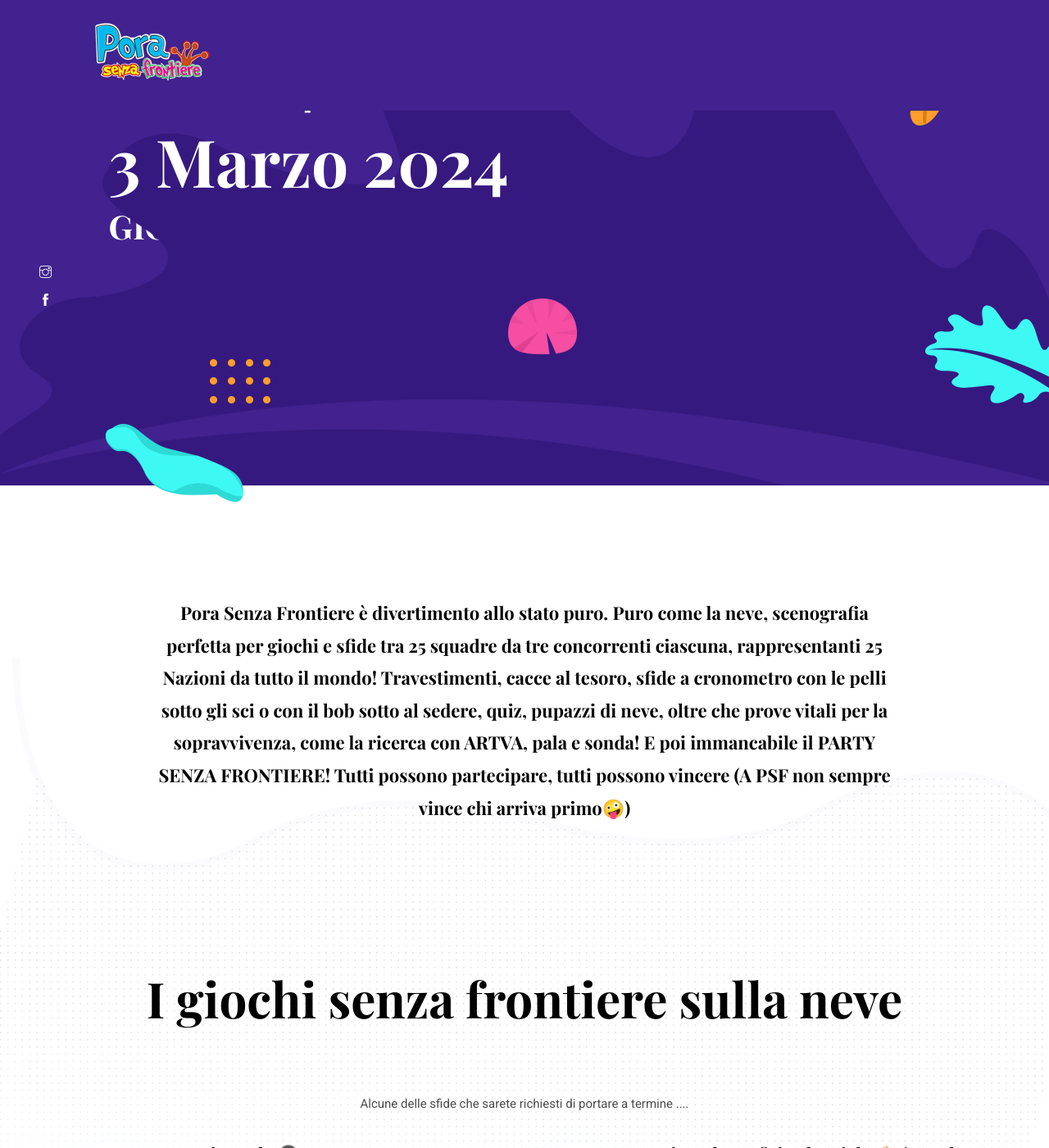
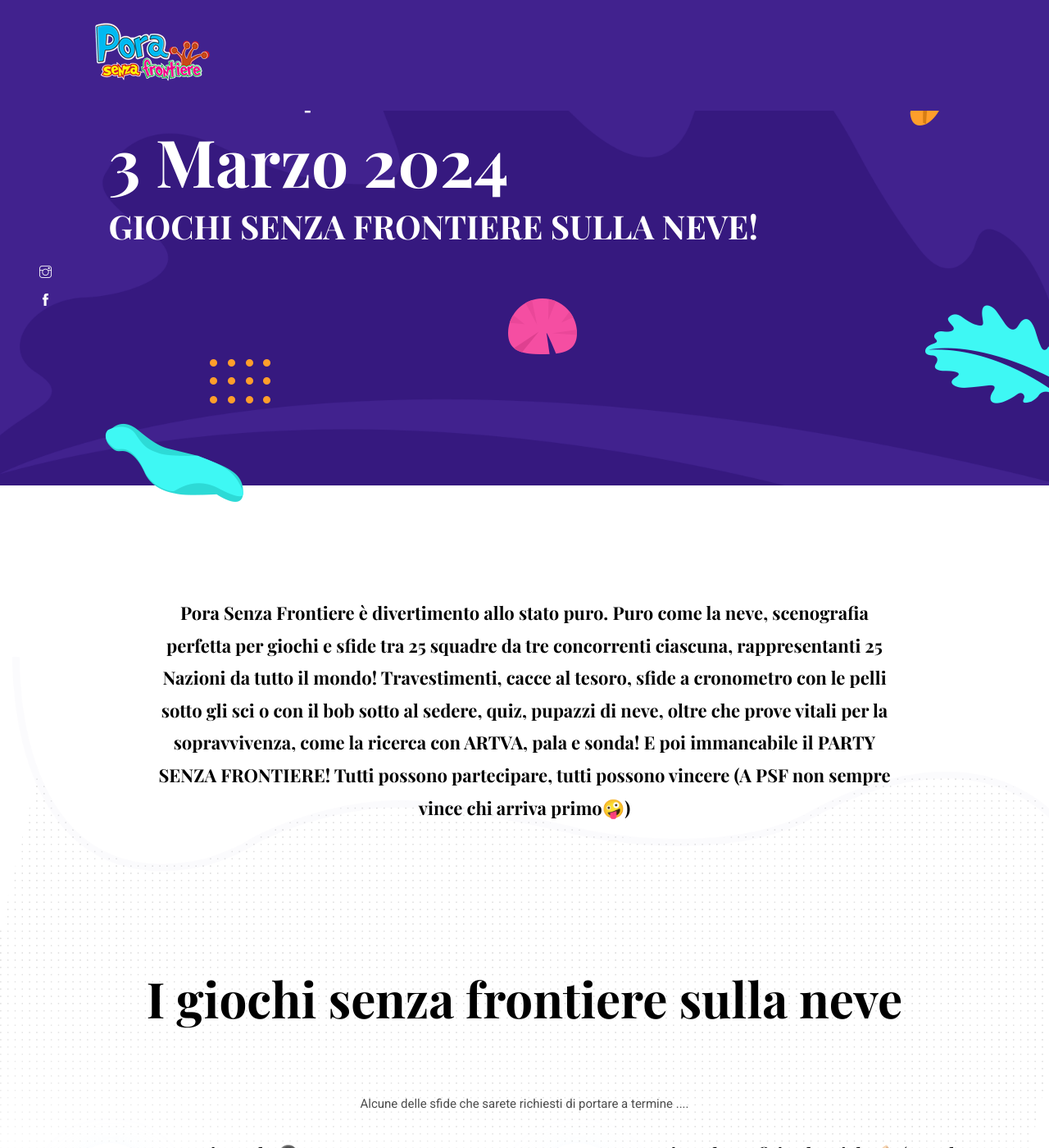
Before and after one commit to porasenzafrontiere/porasenzafrontiere.github.io, a Jekyll site: the page built from index.html, in a window 1280 px wide and 1400 px high, scrolled down 232 px. Shown: the whole window at 82% size. Built offline with Jekyll 4.4.1, drawn with Linux system fonts in a browser that asks for light colours.

Commit message:
fixed hero area heading

```diff
--- a/assets/scss/templates/_hero-area.scss
+++ b/assets/scss/templates/_hero-area.scss
@@ -5,7 +5,7 @@
     padding: 250px 0 150px;
     overflow: hidden;
   }
-  h1{
+  h1,h2,h3{
     position: relative;
     z-index: 2;
   }
```
